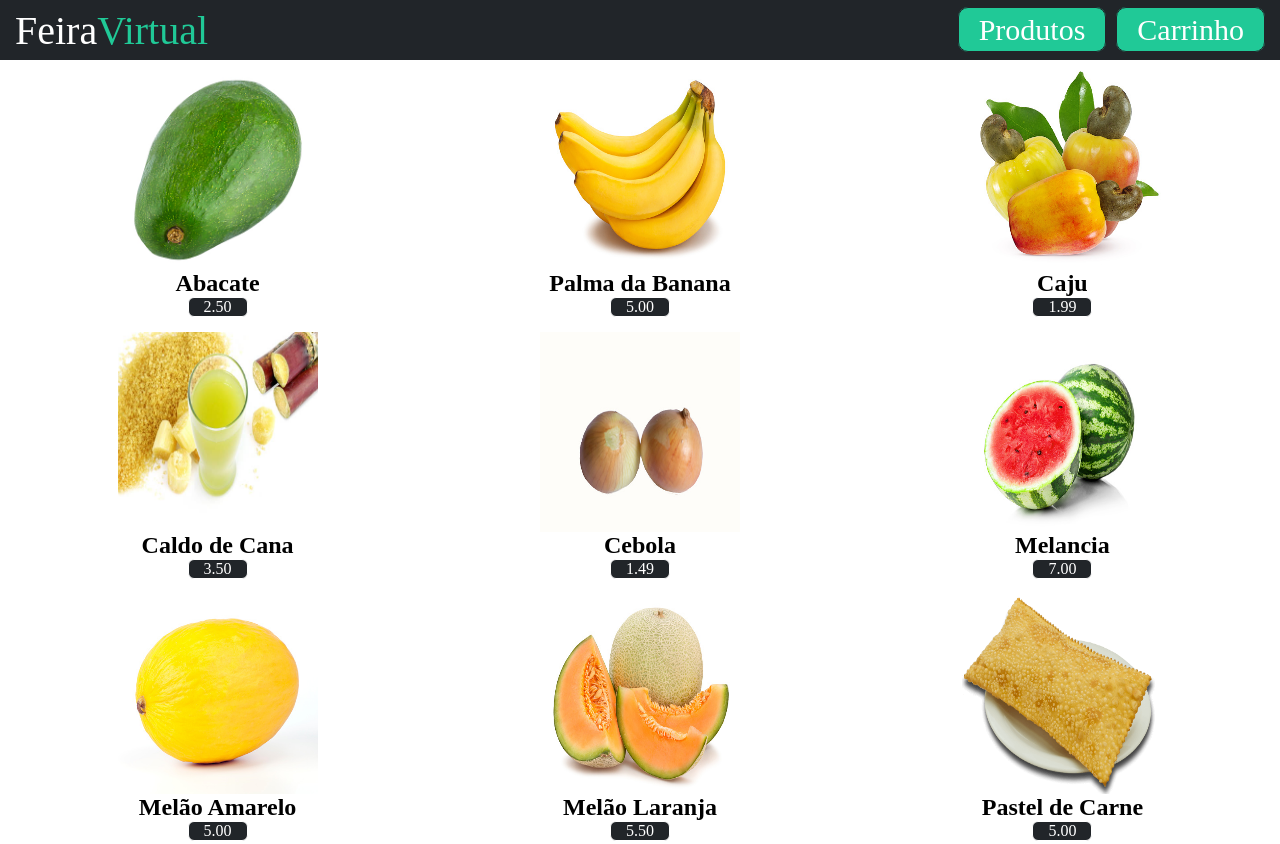
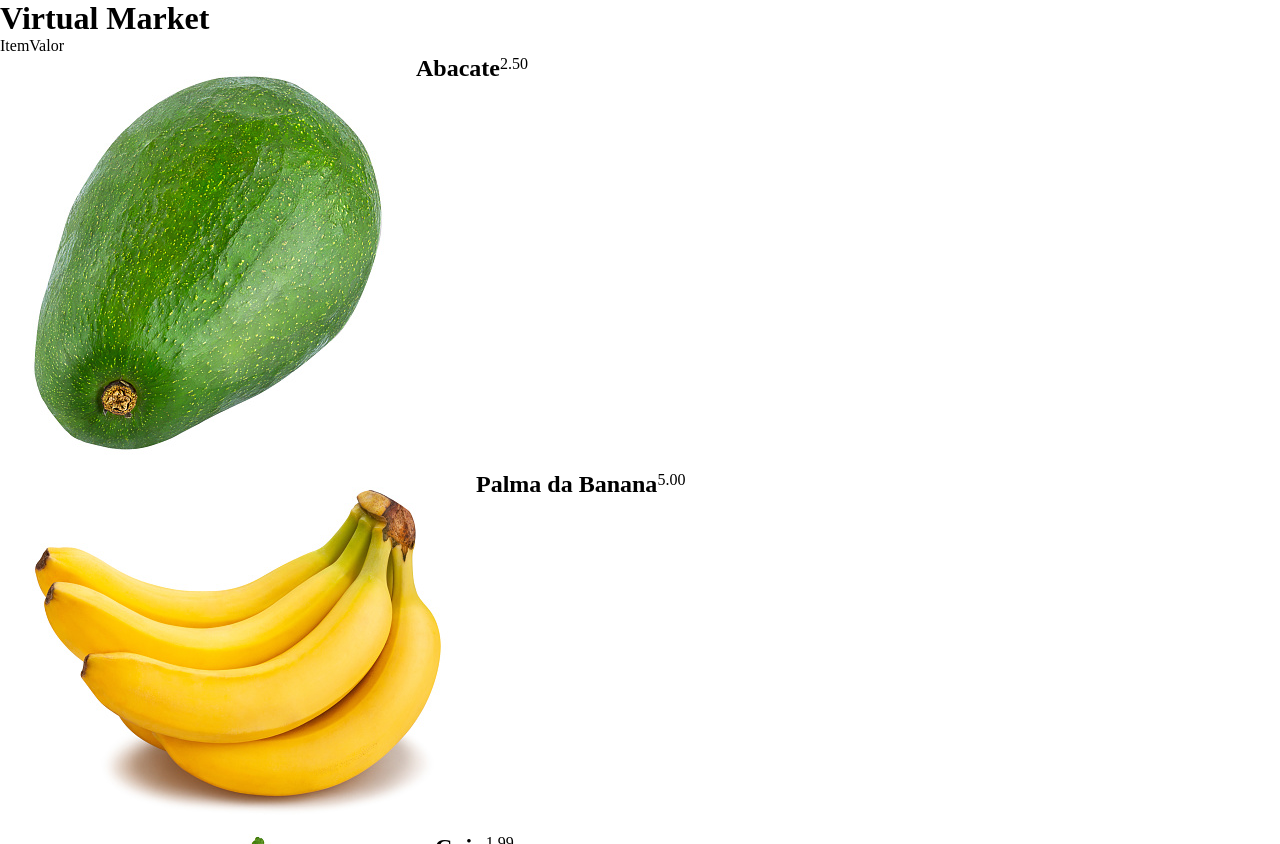
Before and after one commit to Kenzie-Academy-Brasil-Developers/m1-entrega-carrinho-de-compras-wesleydematos, a plain HTML site: page index.html in a window 1280 px wide. Shown: the top 844 px of the page. Drawn offline with Linux system fonts and the light colour scheme.

Commit message:
refazendo o site/DOM

```diff
--- a/carrinho.js
+++ /dev/null
@@ -1,6 +0,0 @@
-let sectionCarrinho = document.createElement("section")
-let tituloCarrinho = document.createElement("h2")
-tituloCarrinho.innerHTML = "🛒 Carrinho"
-sectionCarrinho.id = "carrinho"
-sectionCarrinho.appendChild(tituloCarrinho)
-corpoSite.appendChild(sectionCarrinho)
--- a/index.css
+++ b/index.css
@@ -3,81 +3,12 @@
     margin: 0;
     padding: 0;
 }
-body{
-    background-color: #ffffff;
-}
-
-header{
-    display: flex;
-    justify-content: space-between;
-    background-color: #212529;
-    color:  #ffffff;
-    height: 60px;
-    font-size: 40px;
-    align-items: center;
-    padding-left: 15px;
-    padding-right: 15px;
-    margin-bottom: 10px;
-}
-
-header .logo span{
-    color: #20c997;
-}
-
-.botoes{
-    padding-bottom: 8px;
-}
-
-header a{
-    text-decoration: none;
-    color: #ffffff;
-    background-color: #20c997;
-    padding: 5px 20px;
-    border: solid 1px #212529;
-    border-radius: 10px;
-    font-size: 30px;
-}
-
-header a:hover{
-    color: #20c997;
-    background-color: #ffffff;
-}
 
 main ul{
     display: flex;
-    flex-wrap: wrap;
-    justify-content: center;
-    list-style: none;
+    flex-direction: column;
 }
 
 main ul li{
-    background-color: #ffffff;
-    width: 33%;
-    margin-bottom: 15px;
-    text-align: center;
     display: flex;
-    align-items: center;
-    flex-direction: column;
 }
-
-main ul li img{
-    height: 200px;
-    width: 200px;
-}
-
-main ul li span{
-    cursor: pointer;
-    background-color: #212529;
-    color: #ffffff;
-    padding: 0 15px;
-    border: 1px solid #ffffff;
-    border-radius: 6px;
-}
-
-section h2{
-    text-align: center;
-    color: #ffffff;
-    background-color: #212529;
-    margin-top: 10px;
-    font-size: 40px;
-}
--- a/index.html
+++ b/index.html
@@ -6,16 +6,9 @@
     <meta name="viewport" content="width=device-width, initial-scale=1.0">
     <link rel="stylesheet" href="index.css">
     <script src="index.js" defer></script>
-    <script src="carrinho.js" defer></script>
     <title>Feira Kenzie</title>
 </head>
 <body>
-    <header>
-        <div class="logo">Feira<span>Virtual</span></div>
-        <div class="botoes">
-            <a href="#partePrincipal">Produtos</a>
-            <a href="#carrinho">Carrinho</a>
-        </div>
-    </header>
+
 </body>
 </html>
--- a/index.js
+++ b/index.js
@@ -2,6 +2,20 @@ let corpoSite = document.querySelector("body")
 
 let partePrincipalSite = document.createElement("main")
 partePrincipalSite.id = "partePrincipal"
+
+let tituloSite = document.createElement("h1")
+tituloSite.innerHTML = "Virtual Market"
+partePrincipalSite.appendChild(tituloSite)
+
+let divItemValor = document.createElement("div")
+let itemDiv = document.createElement("span")
+let valorDiv = document.createElement("span")
+itemDiv.innerHTML = "Item"
+valorDiv.innerHTML = "Valor"
+divItemValor.appendChild(itemDiv)
+divItemValor.appendChild(valorDiv)
+partePrincipalSite.appendChild(divItemValor)
+
 let products = []
 
 function createProduct(imageProduct, idProduct, nameProduct, priceProduct){
@@ -26,17 +40,17 @@ createProduct("./assets/img/pastel.png", 8, "Pastel de Carne", "5.00")
 createProduct("./assets/img/pimenta.jpg", 9, "Pimenta", "0.50")
 createProduct("./assets/img/tomatecomum.jpg", 10, "Tomate Comum", "1.20")
 
-let ulProducts = document.createElement("ul")
+let productList  = document.createElement("ul")
 
 function listarProdutos(listaProdutos){
     for(let i = 0; i<listaProdutos.length; i++){
        let produto = listaProdutos[i]
        let cardProduto   = criarCardProduto(produto)
        if(listaProdutos == products){
-        ulProducts.appendChild(cardProduto)
+        productList.appendChild(cardProduto)
        }
    }
-   partePrincipalSite.appendChild(ulProducts)
+   partePrincipalSite.appendChild(productList)
    corpoSite.appendChild(partePrincipalSite)
 }
 listarProdutos(products)
@@ -47,20 +61,47 @@ function criarCardProduto(produto){
     let nomeCard          = produto.name
     let valorCard         = produto.price
 
-    let tagLi       = document.createElement("li")
+    let productDetails       = document.createElement("li")
     let tagImge     = document.createElement("img")
     let tagNome     = document.createElement("h2")
     let tagPreco    = document.createElement("span")
 
-    tagLi.id             = idCard
+    productDetails.id    = idCard
     tagImge.src          = imagemCard
     tagImge.alt          = nomeCard
     tagNome.innerText    = nomeCard
     tagPreco.innerText   = valorCard
 
-    tagLi.appendChild(tagImge)
-    tagLi.appendChild(tagNome)
-    tagLi.appendChild(tagPreco)
+    productDetails.appendChild(tagImge)
+    productDetails.appendChild(tagNome)
+    productDetails.appendChild(tagPreco)
 
-    return tagLi
+    return productDetails
 }
+
+function soma(products){
+
+    let total = 0
+    for (let i = 0; i <products.length; i++) {
+        let precoProduto = products[i].price
+        let x = parseFloat(precoProduto)
+        total += x
+    }
+
+    return total.toFixed(2)
+}
+
+let valorFinal = soma(products)
+
+let divTotal = document.createElement("div")
+let totalTexto = document.createElement("p")
+let totalValor = document.createElement("p")
+totalTexto.innerHTML = "Total"
+totalValor.innerHTML = `R$ ${valorFinal}`
+divTotal.appendChild(totalTexto)
+divTotal.appendChild(totalValor)
+partePrincipalSite.appendChild(divTotal)
+
+let buttonEnd = document.createElement("button")
+buttonEnd.innerHTML = "Finalizar Compra"
+partePrincipalSite.appendChild(buttonEnd)
```
